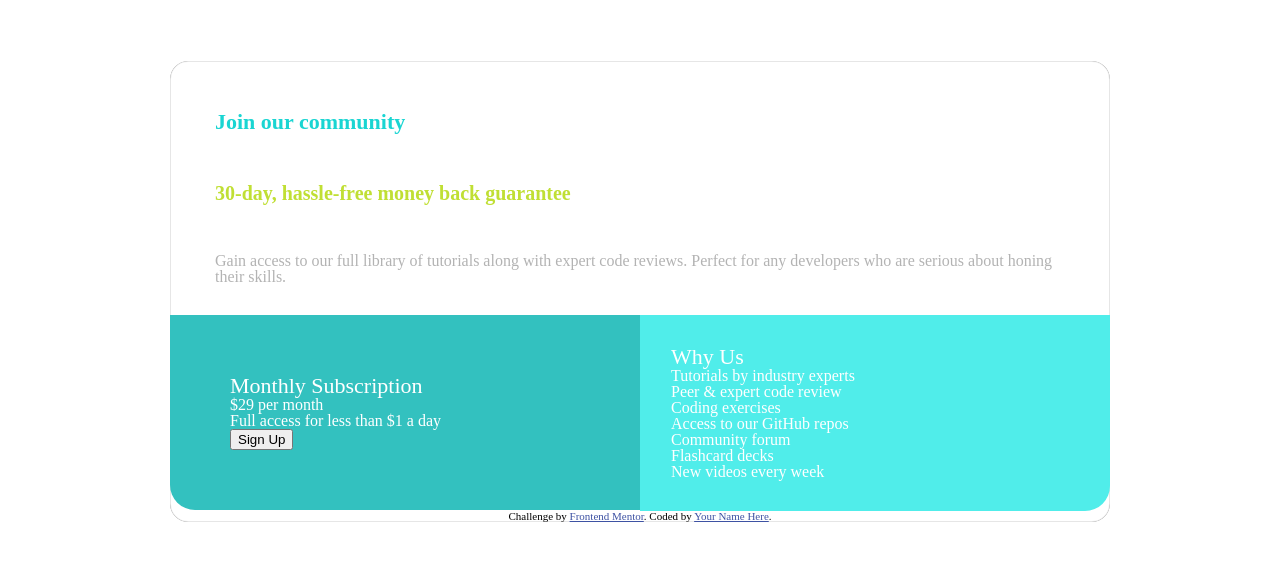
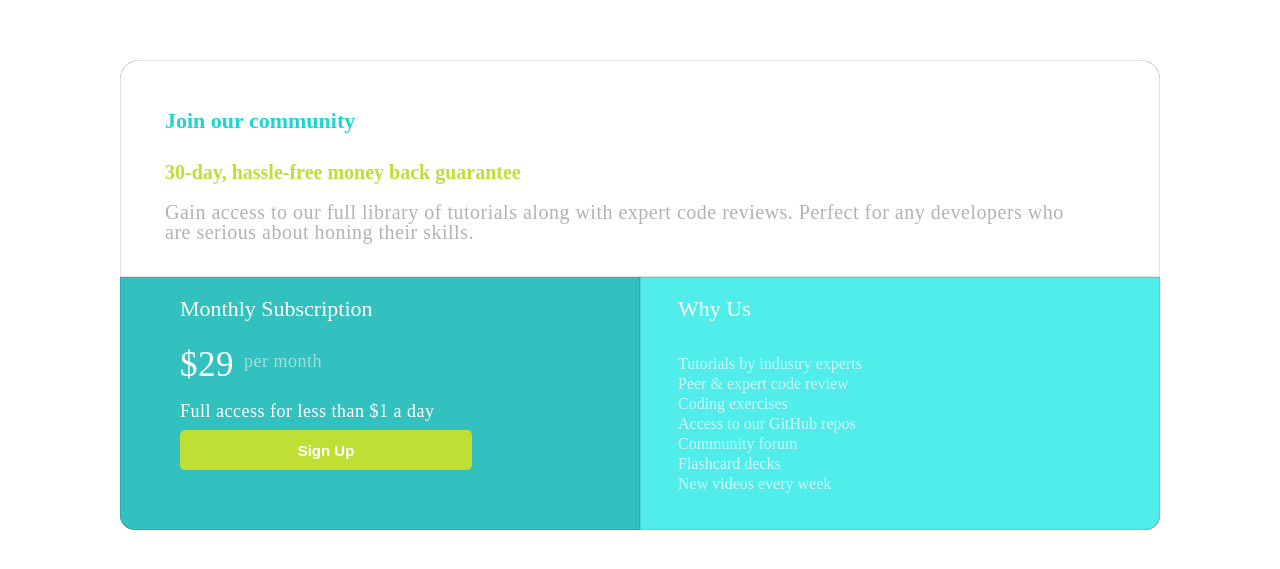
Before and after one commit to JhoneMike/ComponentePre-o, a plain HTML site: page index.html in a window 1280 px wide. Shown: the part 191-760 px from the top of the page. Drawn offline with Linux system fonts and the light colour scheme.

Commit message:
Alteração nas divs do body

```diff
--- a/index.html
+++ b/index.html
@@ -35,11 +35,12 @@
           <div class="sing-up">
             <h2>Monthly Subscription</h2>
 
-            <p>&dollar;29 per month</p>
+            <p id="valor">&dollar;29</p>
+            <p id="por-mes">per month</p>
 
             <p>Full access for less than &dollar;1 a day</p>
 
-            <button class="enviar" type="submit">Sign Up</button>
+            <input class="enviar" type="submit" value="Sign Up">
           </div>
 
           <div class="why-us">
@@ -58,11 +59,11 @@
         </main>
 
 
-    <footer>
+    <!--<footer>
       <p class="attribution">
         Challenge by <a href="https://www.frontendmentor.io?ref=challenge" target="_blank">Frontend Mentor</a>.
         Coded by <a href="#">Your Name Here</a>.
       </p>
-    </footer>
+    </footer>-->
   </body>
 </html>
--- a/style.css
+++ b/style.css
@@ -3,11 +3,12 @@ html, body{
 }
 
 body{
-    width: 940px;
-    border: 2px solid white;
-    border-radius: 20px;
+    width: 1040px;
+    border: 0.5px solid white;
+    border-radius: 20px 20px 0 0;
+    margin: 250px auto 0 auto;
     box-shadow: inset 0 0 1px #000000;
-    margin: 250px auto 0 auto;
+
 }
 
 .join{
@@ -24,13 +25,15 @@ body{
 .join h2{
     font-size: 20px;
     color:  hsl(71, 73%, 54%);
-    margin: 50px 0 10px 45px;
+    margin-left: 45px;
     font-weight: bold;
 }
 
 .join p{
     color: hsl(0, 0%, 70%);
-    margin: 50px 45px 30px 45px;
+    margin: 20px 65px 35px 45px;
+    font-size: 20px;
+    letter-spacing: 0.5px;
 }
 
 main div{
@@ -43,21 +46,68 @@ main div{
     background: hsl(179, 58%, 48%);
     padding: 60px;
     color: #FFFFFF;
-    border-radius: 0px 0px 0px 25px;
+    border-radius: 0px 0px 0px 15px;
+    box-shadow: inset 0 0 1px #000000;
+
 }
 
 .sing-up h2{
     font-size: 22px;
-    padding: 15px auto 15px;
+    position: absolute;
+    margin-top: -39px;
+}
+
+#valor{
+    font-size: 35px;
+    display: inline-block;
+}
+
+#por-mes{
+    font-size: 18px;
+    position: absolute;
+    display: inline;
+    margin: 15px 10px 10px 10px;
+    opacity: 0.5;
+}
+
+.sing-up p{
+    font-size: 18px;
+    margin: 10px 0px 10px 0px;
+    letter-spacing: 0.5px;
+}
+
+.sing-up .enviar{
+    color: #FFFFFF;
+    background: hsl(71, 73%, 54%);
+    border-radius: 5px;
+    border: none;
+    width: 73%;
+    height: 40px;
+    font-weight: bold;
+    font-size: 15px;
+    cursor: pointer;
 }
 
 .why-us{
     background: hsl(179, 81%, 62%);
     color: #FFFFFF;
-    border-radius: 0px 0px 25px 0px;
-    padding: 31px;
+    border-radius: 0px 0px 15px 0px;
+    padding: 38px;
+    box-shadow: inset 0 0 1px #000000;
 }
 
 .why-us h2{
     font-size: 22px;
+    position: absolute;
+    margin-top: -17px;
+
 }
+
+.why-us ul{
+    margin-top: 41px;
+    opacity: 0.7;
+}
+
+.why-us ul p{
+    margin-top: 4px;
+}
```
